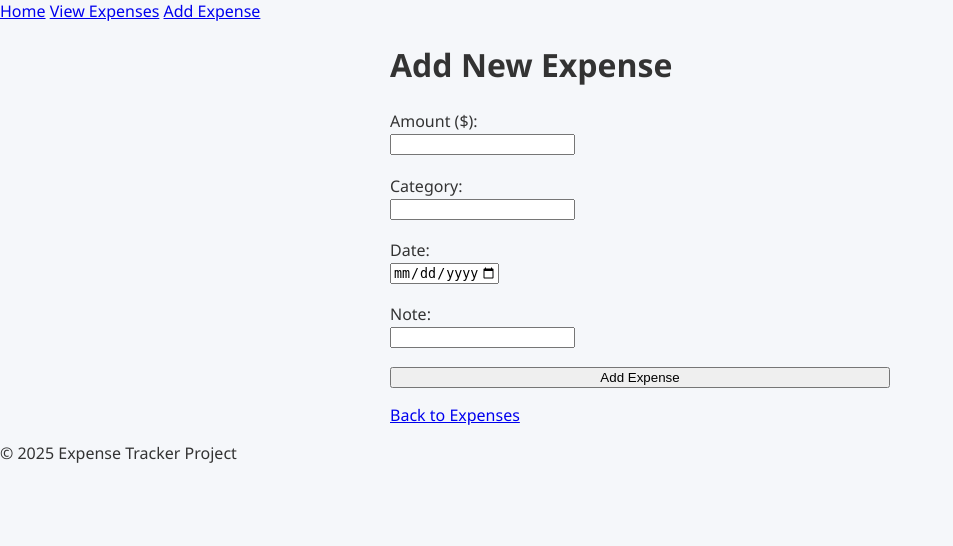
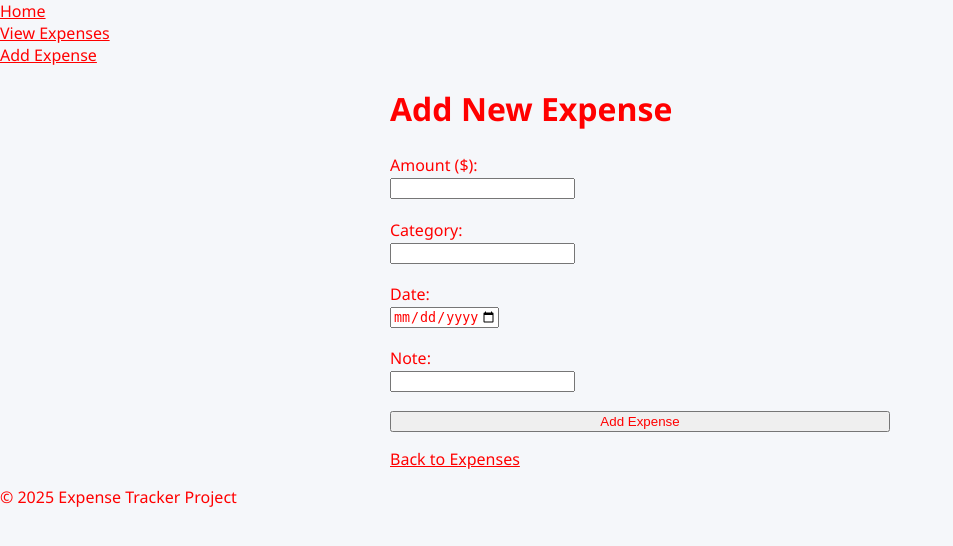
Before and after one commit to yagayyavig/Project-Term, a Flask app: page /expenses/add in a window 1280 px wide. Shown: the top 546 px of the page, without its empty margins (0-953 px from the left). Run offline with Flask 3, Linux system fonts and the light colour scheme.

Commit message:
nick changes

```diff
--- a/static/style.css
+++ b/static/style.css
@@ -10,3 +10,41 @@ body {
     min-height: 100vh;
     overflow-x: hidden;
   }
+
+div.card {
+  color: red;
+}
+
+h1 {
+  color: red
+}
+
+form {
+  color: red;
+}
+
+label {
+  color: red
+}
+
+input {
+  color: red;
+}
+
+button {
+  color: red
+}
+
+.btn {
+  color: red;
+}
+
+nav a{
+  color: red;
+  display: flex;
+  flex-direction: row;
+}
+
+footer {
+  color: red;
+}
```
